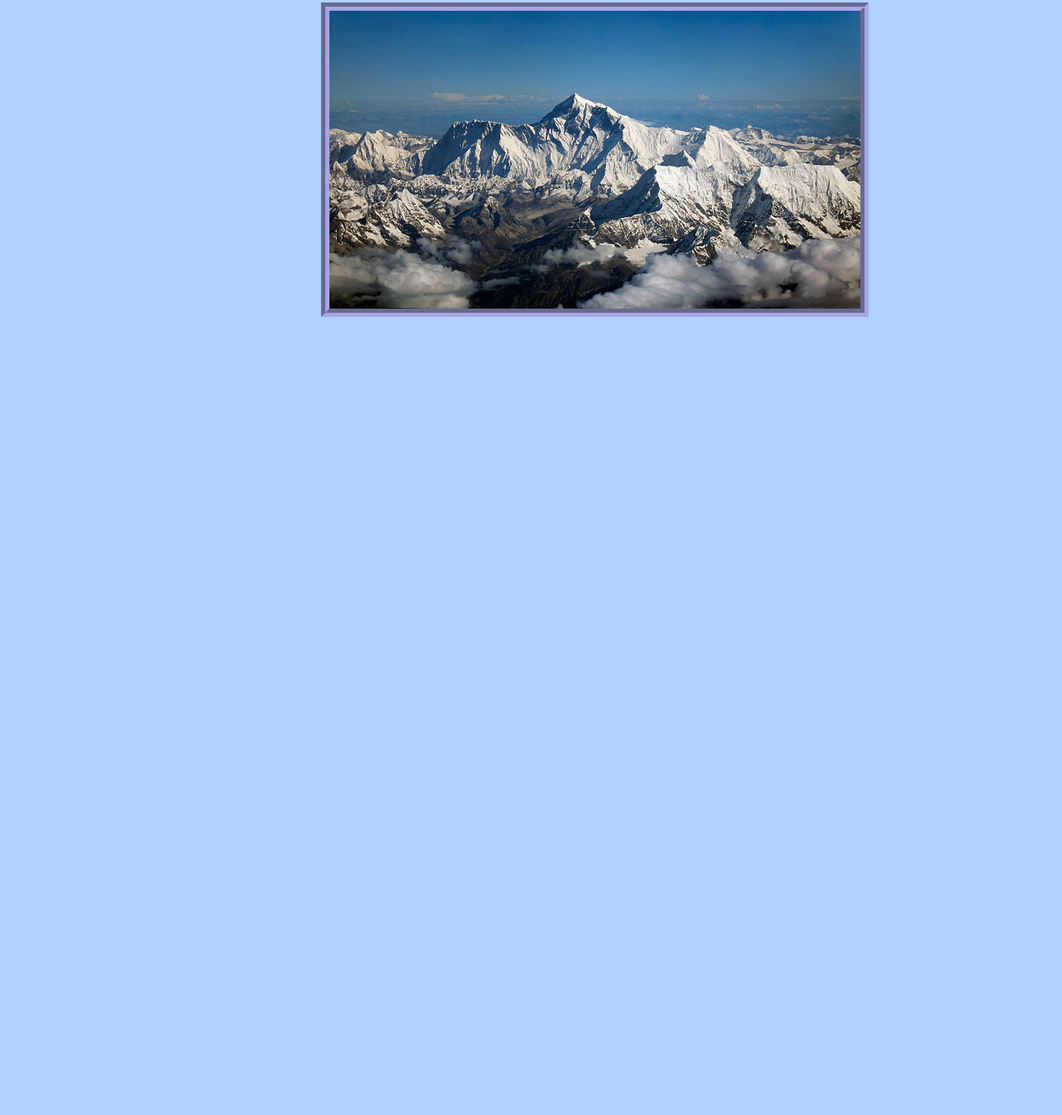
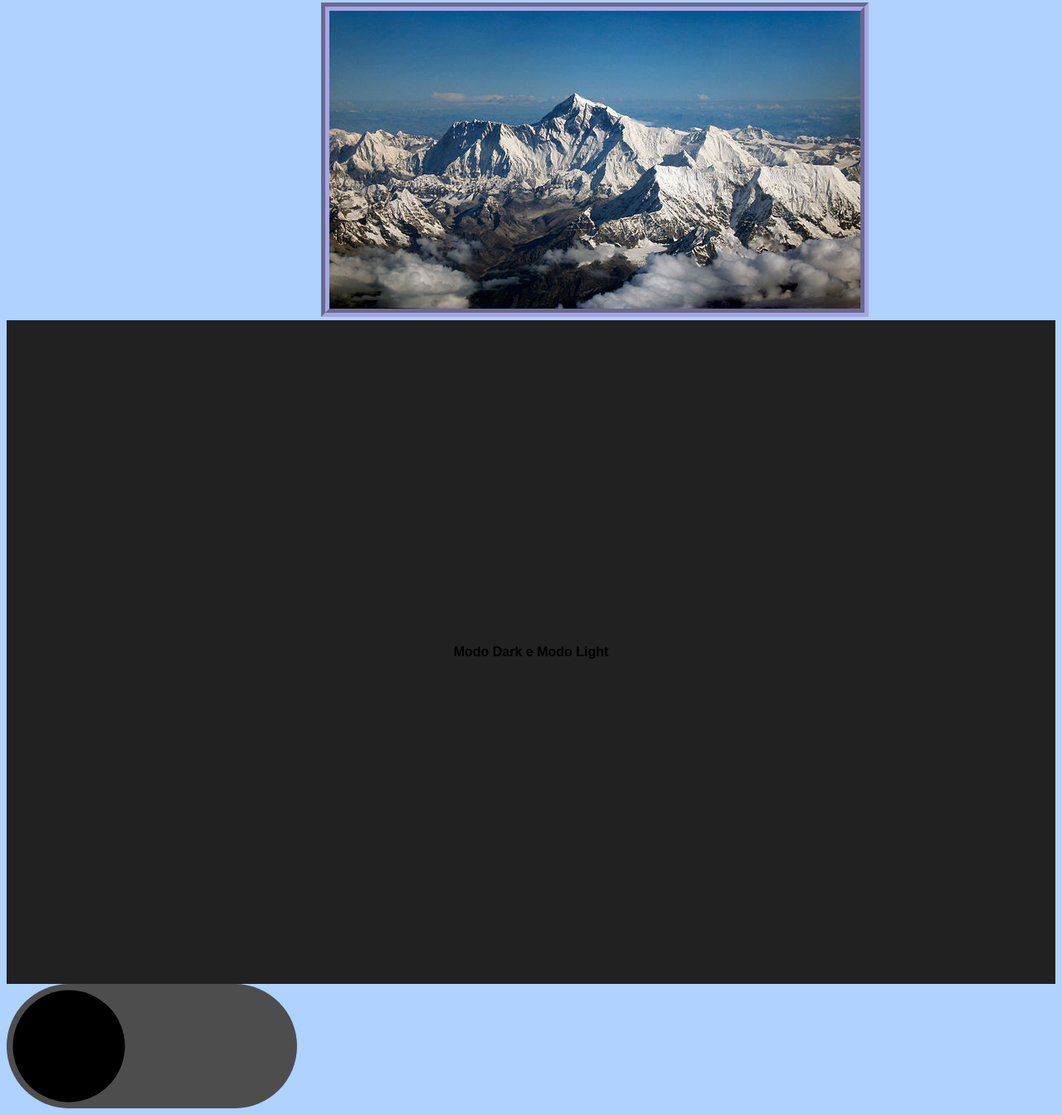
Before and after one commit to Mist00o/asfnajsfibsadkfh, a plain HTML site: page index.html in a window 1280 px wide. Shown: the part 767-2111 px from the top of the page at 83% size. Before the commit the page ends 1161 px from the top, so only its background shows below. Drawn offline with Linux system fonts and the light colour scheme.

Commit message:
sdfsdfsd

```diff
--- a/index.html
+++ b/index.html
@@ -21,5 +21,9 @@
 <link rel="preconnect" href="https://fonts.gstatic.com" crossorigin>
 <link href="https://fonts.googleapis.com/css2?family=Permanent+Marker&family=Rowdies:wght@300;400;700&display=swap" rel="stylesheet">
 
+<h4>Modo Dark e Modo Light</h4>
+<div class="trilho">
+    <div class="indicador"></div>
+</div>
 </body>
 </html>
--- a/style.css
+++ b/style.css
@@ -33,3 +33,32 @@ body{background-color: rgb(175, 210, 255);
 
 h2{margin-left: 5%;}
 h3{margin-left: 5%;}
+
+h4{margin: 0;
+    padding: 0;
+    box-sizing: border-box;
+    font-family: sans-serif;
+    height: 100vh;
+    display: flex;
+    justify-content: center;
+    align-items: center;
+    background-color: #212121;
+
+}
+
+.trilho{
+    width: 350px;
+    height: 150px;
+    background-color: #4d4d4d;
+    border-radius: 150px;
+    position: relative;
+}
+
+.trilho .indicador{
+    width: 150px;
+    height: 150px;
+    background-color: black;
+    border-radius: 50%;
+    transform: scale(.9);
+
+}
```
